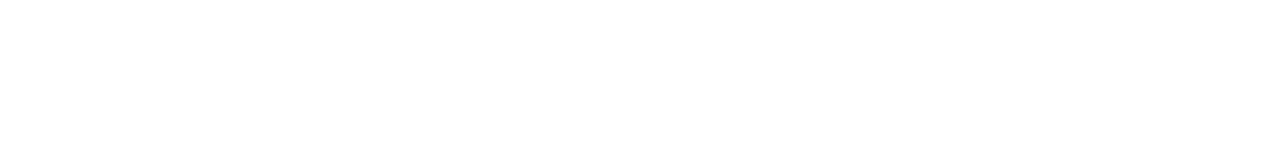
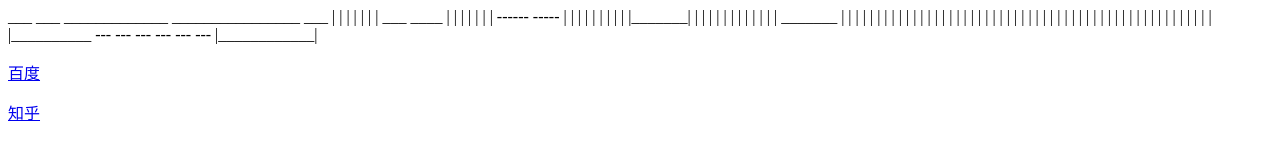
Before and after one commit to hj131313/homepage, a plain HTML site: page index.html in a window 1280 px wide. Drawn offline with Linux system fonts and the light colour scheme.

Commit message:
Update index.html

```diff
--- a/index.html
+++ b/index.html
@@ -6,6 +6,17 @@
     <title>Document</title>
 </head>
 <body>
-
+        ___       ___     _____________    ________________    ___
+    | |       | |     |           |   |   ___   ____  |    | |
+    | |       | |     ------  -----   |  |   | |    | |    | |
+    | |_______| |           | |       |  |   | |    | |    | |
+    |  _______  |           | |       |  |   | |    | |    | |
+    | |       | |           | |       |  |   | |    | |    | |
+    | |       | |           | |       |  |   | |    | |    | |
+    | |       | |           | |       |  |   | |    | |    | |__________
+    ---       ---           ---       ---    ---    ---    |____________|
+<!--这里用到p分块-->
+<p><a href="https://www.baidu.com/">百度</a></p>
+<p><a href="https://www.zhihu.com">知乎</a></p>
 </body>
 </html>
```
